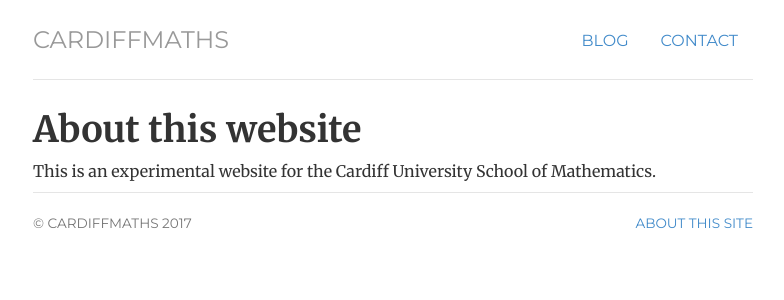
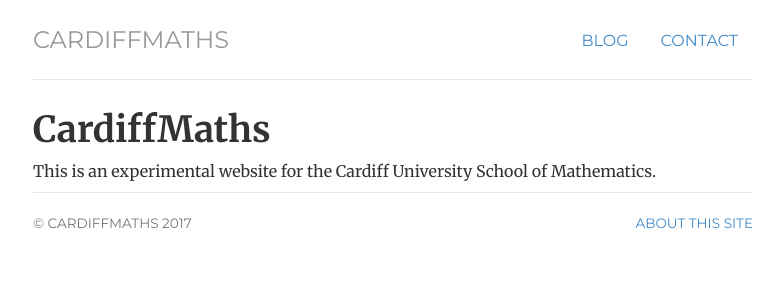
Before and after one commit to cardiffmaths/cardiffmaths.github.io, a Jekyll site: the page built from about.html, in a window 1280 px wide. Shown: the top 300 px of the page, without its empty margins (247-1031 px from the left). Built offline with Jekyll 4.4.1, drawn with Linux system fonts in a browser that asks for light colours; nearby versions of some CDN libraries; library files that are not in the unit come from our copies.

Commit message:
Update about.html

```diff
--- a/about.html
+++ b/about.html
@@ -3,6 +3,6 @@ layout: default
 title: About cardiffmaths
 ---
 <div class="intro">
-	<h1>About this website</h1>
+	<h1>CardiffMaths</h1>
 		<p>This is an experimental website for the Cardiff University School of Mathematics.</p>
 </div>
```
